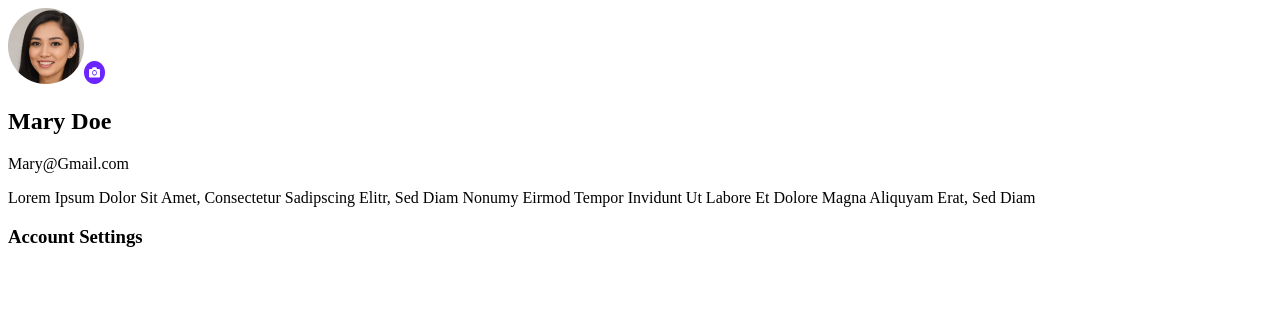
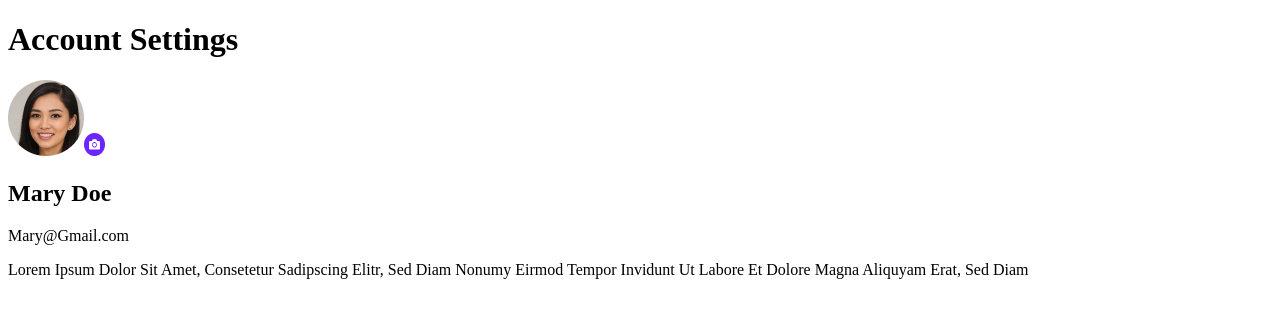
Before and after one commit to kushagratrvd/react-sample, a Next.js app: page /Profile in a window 1280 px wide. Shown: the top 318 px of the page. Built offline with nearby package versions, Linux system fonts and the light colour scheme.

Commit message:
fix: profile page styling and image display
Match design with proper image display and consistent background colors.

Co-authored-by: null <146850405+kushagratrvd@users.noreply.github.com>

```diff
--- a/src/App.css
+++ b/src/App.css
@@ -45,6 +45,7 @@ body {
   flex-direction: column;
   justify-content: space-between;
   padding: 40px 24px 60px 24px;
+  background-color: #f7f8f9;
 }
 
 .text-section {
@@ -114,6 +115,7 @@ body {
   height: 100%;
   display: flex;
   flex-direction: column;
+  background-color: #f7f8f9;
 }
 
 .form-header {
@@ -352,37 +354,68 @@ body {
   background-color: #f7f8f9;
 }
 
-.profile-header {
-  padding: 40px 24px 24px 24px;
-  text-align: center;
+.profile-settings-header {
   background-color: #ffffff;
+  padding: 24px;
+  border-bottom: 1px solid #f0f0f0;
 }
 
-.profile-image {
-  margin-bottom: 16px;
+.account-settings-title {
+  font-family: "Rubik", sans-serif;
+  font-weight: 400;
+  font-size: 18px;
+  color: #1d2226;
+  line-height: 21px;
+  letter-spacing: 0;
+  text-transform: capitalize;
+  margin: 0;
+}
+
+.profile-content {
+  flex: 1;
+  background-color: #f7f8f9;
+  display: flex;
+  flex-direction: column;
+}
+
+.profile-section {
+  padding: 24px;
+  background-color: #f7f8f9;
+}
+
+.profile-info-row {
+  display: flex;
+  align-items: flex-start;
+  gap: 24px;
+  margin-bottom: 32px;
+}
+
+.profile-image-container {
   position: relative;
-  display: inline-block;
+  flex-shrink: 0;
 }
 
 .profile-img {
-  width: 80px;
-  height: 80px;
+  width: 76px;
+  height: 76px;
   border-radius: 50%;
   object-fit: cover;
+  display: block;
 }
 
 .profile-icon {
   position: absolute;
-  bottom: 0;
+  bottom: 4px;
   right: 0;
-  width: 24px;
-  height: 24px;
+  width: 20px;
+  height: 20px;
   border-radius: 50%;
   border: 2px solid #ffffff;
+  display: block;
 }
 
-.profile-info {
-  margin-bottom: 16px;
+.profile-text-info {
+  flex: 1;
 }
 
 .profile-name {
@@ -392,8 +425,7 @@ body {
   color: #1d2226;
   line-height: 19px;
   letter-spacing: 0;
-  text-transform: capitalize;
-  margin-bottom: 4px;
+  margin: 0 0 6px 0;
 }
 
 .profile-email {
@@ -403,7 +435,7 @@ body {
   color: #1d2226;
   line-height: 19px;
   letter-spacing: 0;
-  text-transform: capitalize;
+  margin: 0;
 }
 
 .profile-description {
@@ -413,31 +445,17 @@ body {
   color: #1d2226;
   line-height: 22px;
   letter-spacing: 0;
-  text-transform: capitalize;
-  padding: 0 16px;
+  margin: 0;
   text-align: left;
 }
 
-.profile-divider {
-  height: 1px;
+.profile-divider-dashed {
+  height: 2px;
   background-color: #cbcbcb;
+  border: none;
+  border-top: 2px dashed #cbcbcb;
   margin: 0;
-}
-
-.profile-settings {
-  flex: 1;
-  background-color: #00000007;
-  padding: 24px;
-}
-
-.settings-title {
-  font-family: "Rubik", sans-serif;
-  font-weight: 400;
-  font-size: 18px;
-  color: #1d2226;
-  line-height: 21px;
-  letter-spacing: 0;
-  text-transform: capitalize;
+  flex-shrink: 0;
 }
 
 /* Responsive adjustments */
--- a/src/pages/Home.js
+++ b/src/pages/Home.js
@@ -11,9 +11,7 @@ const Home = () => {
         <div className="content-wrapper">
           <div className="text-section">
             <h1 className="welcome-title">Welcome to PopX</h1>
-            <p className="lorem-text">
-              Lorem ipsum dolor sit amet, consectetur adipiscing elit,
-            </p>
+            <p className="lorem-text">Lorem ipsum dolor sit amet, consectetur adipiscing elit,</p>
           </div>
 
           <div className="button-section">
--- a/src/pages/Login.js
+++ b/src/pages/Login.js
@@ -33,9 +33,7 @@ const Login = () => {
               <br />
               PopX account
             </h1>
-            <p className="form-description">
-              Lorem ipsum dolor sit amet, consectetur adipiscing elit,
-            </p>
+            <p className="form-description">Lorem ipsum dolor sit amet, consectetur adipiscing elit,</p>
           </div>
 
           <form onSubmit={handleSubmit} className="login-form">
--- a/src/pages/Profile.js
+++ b/src/pages/Profile.js
@@ -2,27 +2,36 @@ const Profile = () => {
   return (
     <div className="page-container">
       <div className="mobile-container profile-container">
-        <div className="profile-header">
-          <div className="profile-image">
-            <img src="/profile-image.png" alt="Profile" className="profile-img" />
-            <img src="/purple-icon.png" alt="Icon" className="profile-icon" />
+        {/* Account Settings Header */}
+        <div className="profile-settings-header">
+          <h1 className="account-settings-title">Account Settings</h1>
         </div>
 
-          <div className="profile-info">
+        {/* Profile Content */}
+        <div className="profile-content">
+          <div className="profile-section">
+            {/* Profile Info Row */}
+            <div className="profile-info-row">
+              <div className="profile-image-container">
+                <img src="/profile-image.png" alt="Profile" className="profile-img" />
+                <img src="/purple-icon.png" alt="Camera" className="profile-icon" />
+              </div>
+
+              <div className="profile-text-info">
                 <h2 className="profile-name">Mary Doe</h2>
                 <p className="profile-email">Mary@Gmail.com</p>
               </div>
+            </div>
 
+            {/* Description */}
             <p className="profile-description">
-            Lorem Ipsum Dolor Sit Amet, Consectetur Sadipscing Elitr, Sed Diam Nonumy Eirmod Tempor Invidunt Ut Labore
+              Lorem Ipsum Dolor Sit Amet, Consetetur Sadipscing Elitr, Sed Diam Nonumy Eirmod Tempor Invidunt Ut Labore
               Et Dolore Magna Aliquyam Erat, Sed Diam
             </p>
           </div>
 
-        <div className="profile-divider"></div>
-
-        <div className="profile-settings">
-          <h3 className="settings-title">Account Settings</h3>
+          {/* Dashed Divider */}
+          <div className="profile-divider-dashed"></div>
         </div>
       </div>
     </div>
```
Lines whose indentation alone changed are shown as unchanged.
